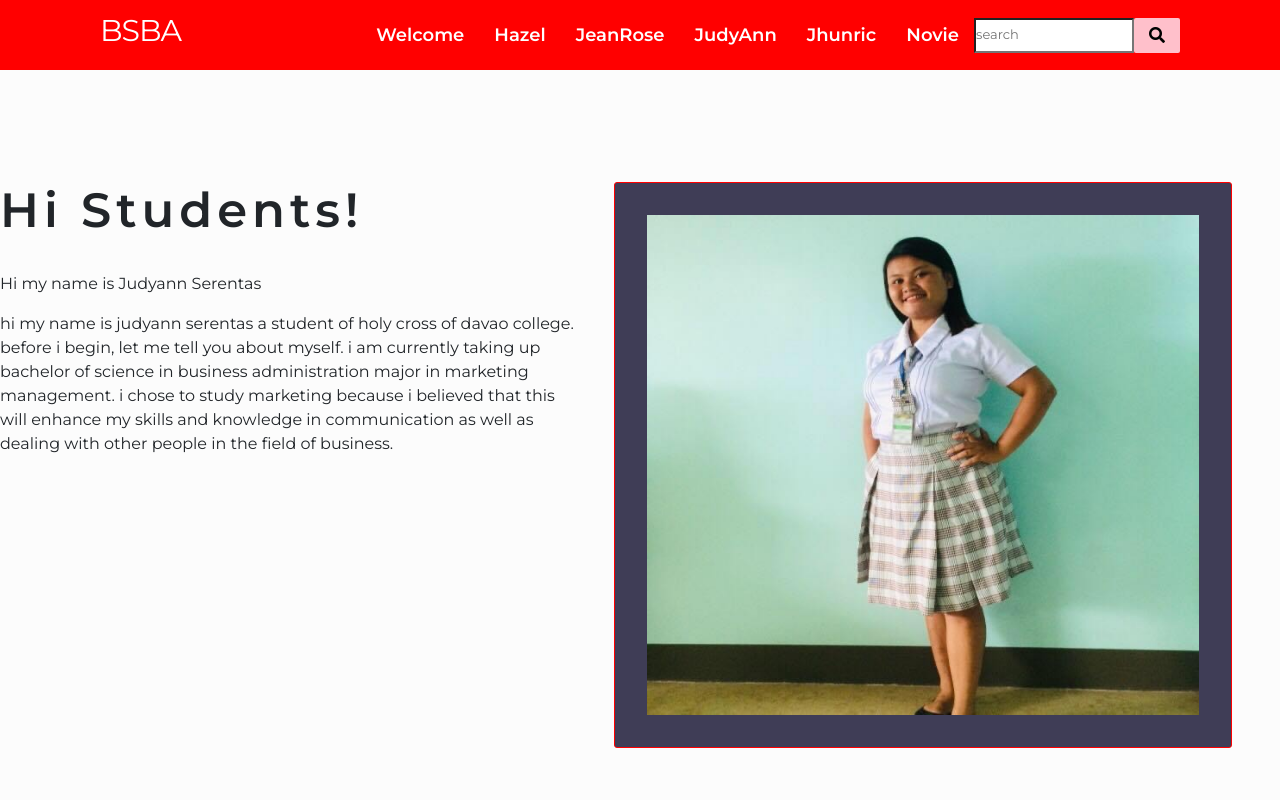
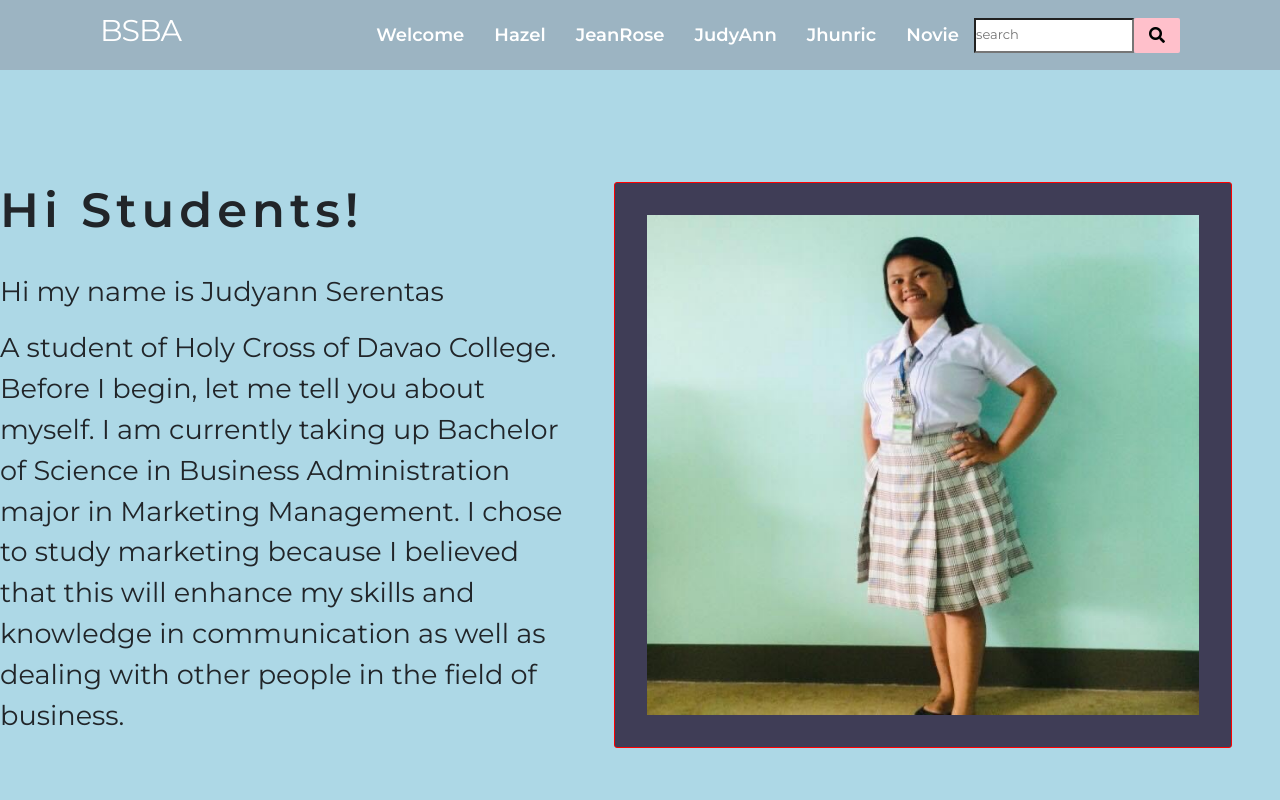
Before and after one commit to jhonpaul123456/bsba-website, a plain HTML site: page Project/judyann.html in a window 1280 px wide. Shown: the top 800 px of the page. Drawn offline with nearby package versions, Linux system fonts and the light colour scheme.

Commit message:
Initial commit

```diff
--- a/Project/judyann.html
+++ b/Project/judyann.html
@@ -84,8 +84,8 @@
 
                     <p>Hi my name is Judyann Serentas</p>
 
-                    <p class="lowercase">
-                        Hi my name is JudyAnn Serentas a student of Holy Cross of Davao College. Before I begin, let me tell you about myself. I am currently taking up Bachelor of Science in Business Administration major in Marketing Management. I chose to study marketing because I believed that this will enhance my skills and knowledge in communication as well as dealing with other people in the field of business.</p>
+                    <p class="">
+                         A student of Holy Cross of Davao College. Before I begin, let me tell you about myself. I am currently taking up Bachelor of Science in Business Administration major in Marketing Management. I chose to study marketing because I believed that this will enhance my skills and knowledge in communication as well as dealing with other people in the field of business.</p>
 
 
                 </div>
--- a/Project/style.css
+++ b/Project/style.css
@@ -6,6 +6,9 @@
     box-sizing: border-box;
     font-family: 'Montserrat', sans-serif;
     scroll-behavior: smooth;
+}
+body {
+    background: lightblue;
 }
 
 .dark-mode {
@@ -28,7 +31,7 @@ nav {
     align-items: center;
     background: transparent;
     color: white;
-    background: red;
+    background: rgb(156, 180, 194);
 }
 
 
@@ -908,7 +911,7 @@ footer {
 }
 
 .third-section-info-text-content p {
-    font-size: 1rem;
+    font-size: 1.7rem;
     font-weight: 500;
     text-align: left;
 }
```
Also changed, not shown: Project/jhunric.html (+2 -2 lines), Project/welcome.html (+1 -1 lines).
